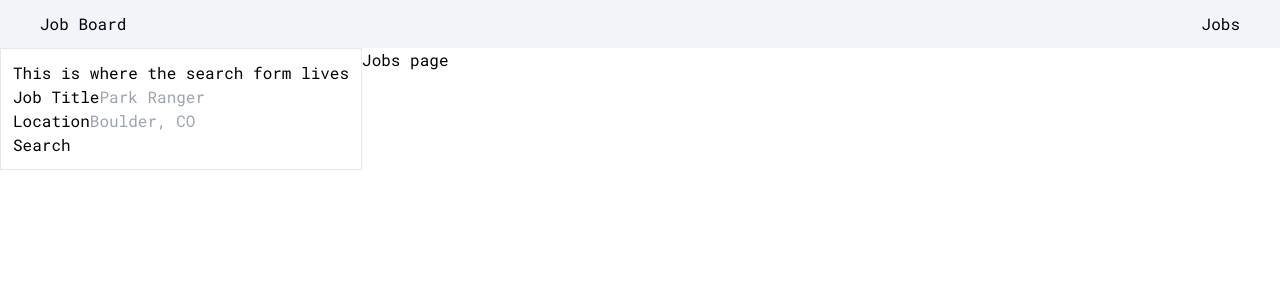
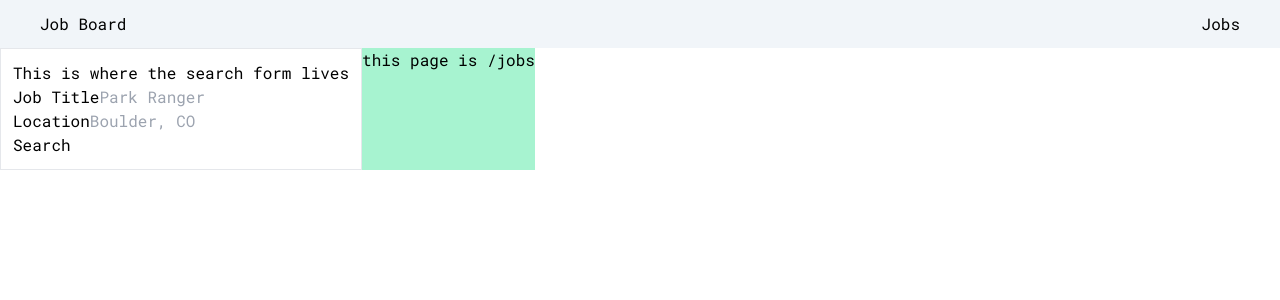
Before and after one commit to daniel-black/chalupa, a Next.js app: page /jobs in a window 1280 px wide. Shown: the top 300 px of the page. Built offline with nearby package versions, Linux system fonts and the light colour scheme.

Commit message:
Trying to figure out what wrong w vercel build

```diff
--- a/app/jobs/page.tsx
+++ b/app/jobs/page.tsx
@@ -1,7 +1,9 @@
-export default function JobsPage() {
+export default function JobsPage({ searchParams }: {
+  searchParams?: { id: string },
+}) {
   return (
-    <div>
-      Jobs page
+    <div className="bg-emerald-200">
+      <p>this page is /jobs</p>
     </div>
   );
 }
--- a/app/jobs/results/[jobId]/page.tsx
+++ b/app/jobs/results/[jobId]/page.tsx
@@ -3,7 +3,7 @@ export default function JobPage({ params, searchParams }: {
   searchParams?: { id: string },
 }) {
   return (
-    <div>
+    <div className="bg-purple-200">
       <p>{params.jobId}</p>
     </div>
   );
--- a/app/jobs/results/page.tsx
+++ b/app/jobs/results/page.tsx
@@ -29,7 +29,7 @@ export default async function ResultsPage({ searchParams }: {
   const { numJobsReturned, numTotalJobs, jobs } = result;
 
   return (
-    <div>
+    <div className="bg-rose-100">
       <p>
         Viewing {numJobsReturned} of {numTotalJobs} listings
         for "{searchParams.PositionTitle}" in "{searchParams.LocationName}"
--- a/app/page.tsx
+++ b/app/page.tsx
@@ -2,7 +2,7 @@ import Link from "next/link";
 
 export default function Home() {
   return (
-    <div>
+    <div className="bg-sky-100">
       <h1>This is the landing page.</h1>
       <Link className="bg-yellow-400 p-1 rounded" href={'/jobs'}>
         Jobs
```
